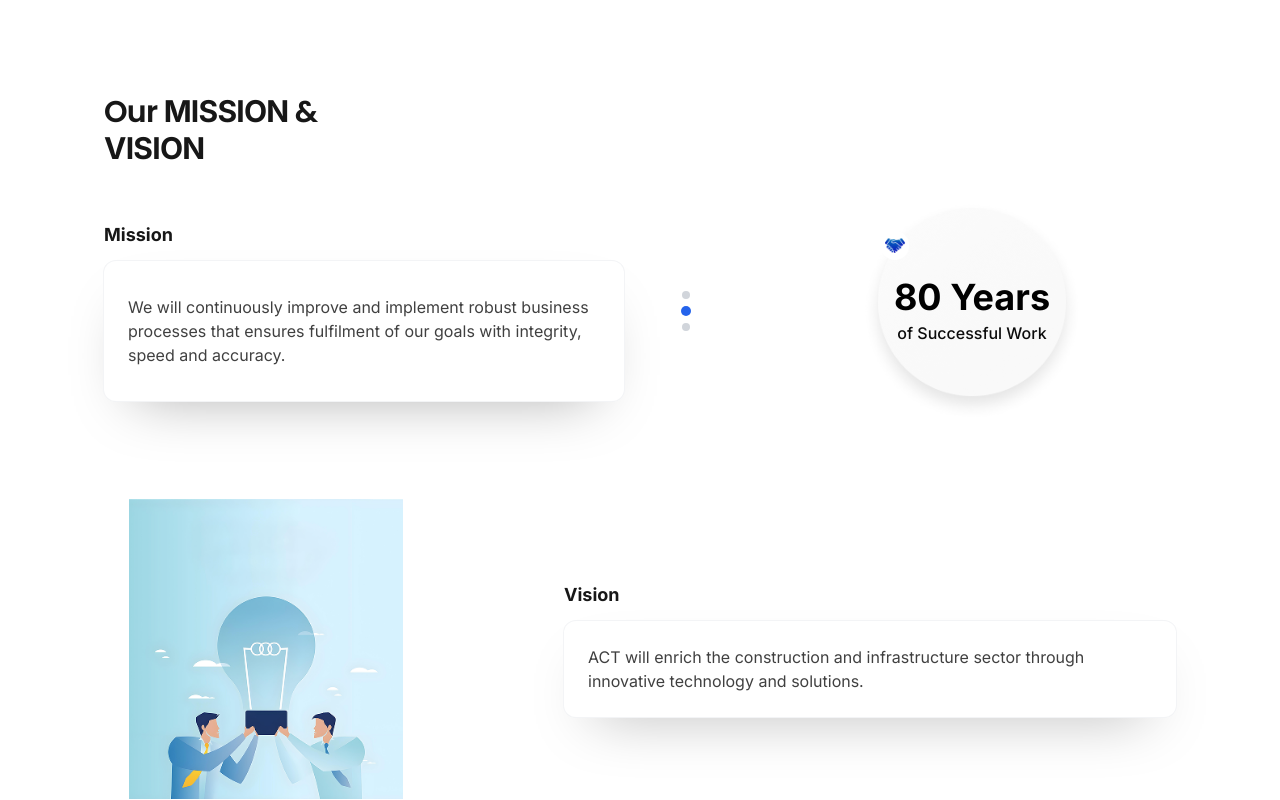
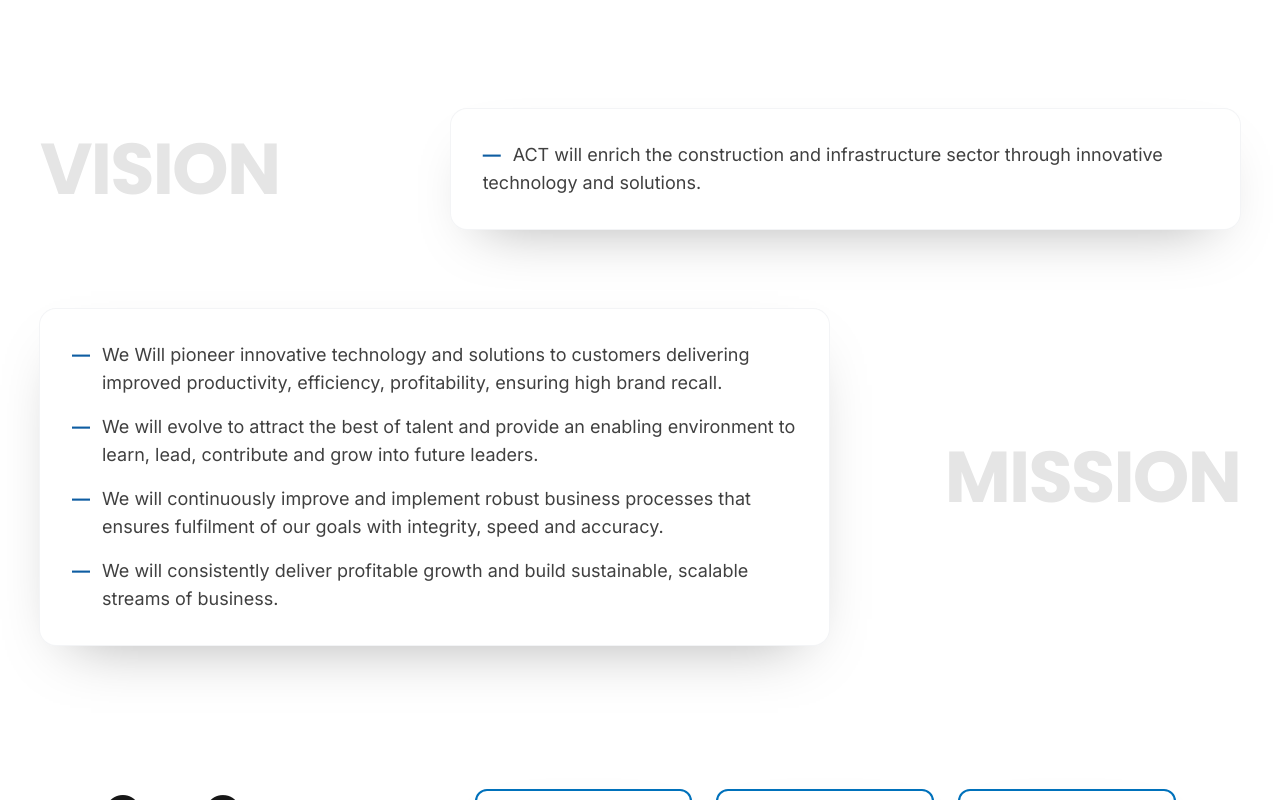
Before and after one commit to ayatiworkstechnologies/Act-India, a React (Vite) app: page /about in a window 1280 px wide. Shown: the part 1000-1800 px from the top of the page. Built offline with nearby package versions, Linux system fonts and the light colour scheme.

Commit message:
17-02-26

```diff
--- a/src/pages/About/MissionVission.jsx
+++ b/src/pages/About/MissionVission.jsx
@@ -1,126 +1,96 @@
-// MissionVision.jsx
-import React, { useState, useEffect } from "react";
-import { motion, AnimatePresence } from "framer-motion";
+"use client";
+import React from "react";
+import { motion } from "framer-motion";
 
 export default function MissionVision({
-  years = 80,
   missionTexts = [
+    "We Will pioneer innovative technology and solutions to customers delivering improved productivity, efficiency, profitability, ensuring high brand recall.",
     "We will evolve to attract the best of talent and provide an enabling environment to learn, lead, contribute and grow into future leaders.",
     "We will continuously improve and implement robust business processes that ensures fulfilment of our goals with integrity, speed and accuracy.",
     "We will consistently deliver profitable growth and build sustainable, scalable streams of business.",
   ],
   visionText = "ACT will enrich the construction and infrastructure sector through innovative technology and solutions.",
-  visionImage = "/assets/vision.png",
 }) {
-  const [currentIndex, setCurrentIndex] = useState(0);
+  return (
+    <section className="bg-white text-neutral-900 py-14 md:py-20 overflow-hidden">
+      <div className="mx-auto w-full max-w-7xl px-6 md:px-10">
 
-  // Auto-slide every 4 seconds
-  useEffect(() => {
-    const interval = setInterval(() => {
-      setCurrentIndex((prev) => (prev + 1) % missionTexts.length);
-    }, 4000);
-    return () => clearInterval(interval);
-  }, [missionTexts.length]);
+        {/* ================= VISION SECTION ================= */}
+        <div className="grid grid-cols-12 items-center gap-8 mb-20">
 
-  return (
-    <section className="bg-white text-neutral-900 py-12 md:py-16">
-      <div className="mx-auto w-full max-w-6xl px-6 md:px-10">
-        {/* Section Heading */}
-        <header>
-          <h2 className="text-2xl md:text-3xl tracking-tight">
-            Our <span className="font-bold">MISSION</span> & <br />
-            <span className="font-bold">VISION</span>
+          {/* Big Left Title */}
+          <div className="col-span-12 lg:col-span-4">
+            <h2 className="text-6xl md:text-7xl font-extrabold tracking-tight text-neutral-200">
+              VISION
             </h2>
-        </header>
+          </div>
 
-        {/* ===== Row 1: Mission (left) • Vertical Dots (middle) • Years badge (right) ===== */}
-        <div className="grid grid-cols-12 gap-6 md:gap-8 items-center mt-8">
-          {/* Mission text slider */}
-          <div className="col-span-12 lg:col-span-6">
-            <div className="mb-3 text-lg font-semibold">Mission</div>
+          {/* Right Content */}
+          <div className="col-span-12 lg:col-span-8">
+            <motion.div
+              initial={{ opacity: 0, y: 40 }}
+              whileInView={{ opacity: 1, y: 0 }}
+              transition={{ duration: 0.7 }}
+              viewport={{ once: true }}
+              className="bg-white rounded-2xl shadow-[0_25px_60px_-30px_rgba(0,0,0,0.35)] ring-1 ring-gray-100 p-6 md:p-8"
+            >
+              <p className="text-base md:text-lg text-neutral-700 leading-relaxed">
+                    <span className="text-secondary font-bold mr-3">—</span>
+                {visionText}
+              </p>
 
-            <div className="relative bg-white rounded-xl shadow-[0_25px_60px_-30px_rgba(0,0,0,0.35)] ring-1 ring-gray-100 overflow-hidden h-[160px] md:h-[140px] flex items-center">
-              <AnimatePresence mode="wait">
-                <motion.p
-                  key={currentIndex}
-                  initial={{ opacity: 0, y: 20 }}
-                  animate={{ opacity: 1, y: 0 }}
-                  exit={{ opacity: 0, y: -20 }}
-                  transition={{ duration: 0.6 }}
-                  className="p-5 md:p-6 text-sm md:text-base text-neutral-700 leading-relaxed absolute"
-                >
-                  {missionTexts[currentIndex]}
-                </motion.p>
-              </AnimatePresence>
+            </motion.div>
           </div>
         </div>
 
-          {/* Vertical slider dots (interactive) */}
-          <div className="col-span-12 lg:col-span-1 hidden lg:flex flex-col items-center justify-center gap-2">
-            {missionTexts.map((_, i) => (
-              <button
-                key={i}
-                onClick={() => setCurrentIndex(i)}
-                className={`w-2 h-2 rounded-full transition-all duration-300 ${
-                  i === currentIndex ? "bg-blue-600 scale-125" : "bg-gray-300"
-                }`}
-              />
+        {/* ================= MISSION SECTION ================= */}
+        <div className="grid grid-cols-12 items-center gap-8">
+
+          {/* Left Mission Content (static + animated line by line) */}
+          <div className="col-span-12 lg:col-span-8">
+            <div className="bg-white rounded-2xl shadow-[0_25px_60px_-30px_rgba(0,0,0,0.35)] ring-1 ring-gray-100 p-6 md:p-8">
+
+              <motion.ul
+                initial="hidden"
+                whileInView="visible"
+                viewport={{ once: true }}
+                className="space-y-4"
+              >
+                {missionTexts.map((text, index) => (
+                  <motion.li
+                    key={index}
+                    variants={{
+                      hidden: { opacity: 0, y: 30 },
+                      visible: {
+                        opacity: 1,
+                        y: 0,
+                        transition: {
+                          delay: index * 0.4,
+                          duration: 0.6,
+                          ease: "easeOut",
+                        },
+                      },
+                    }}
+                    className="text-base md:text-lg text-neutral-700 leading-relaxed flex"
+                  >
+                    <span className="text-secondary font-bold mr-3">—</span>
+                    {text}
+                  </motion.li>
                 ))}
-          </div>
+              </motion.ul>
 
-          {/* Years badge (static) */}
-          <div className="col-span-12 lg:col-span-4 flex justify-start lg:justify-end">
-            <YearsBadge years={years} />
             </div>
           </div>
 
-        {/* ===== Row 2: Vision (image + text) ===== */}
-        <div className="mt-12 md:mt-16 grid grid-cols-12 gap-6 md:gap-8 items-center">
-          {/* Vision image */}
-          <div className="col-span-12 lg:col-span-5">
-            <div className="relative p-3">
-              <img
-                src={visionImage}
-                alt="Vision illustration"
-                className="w-[300px] h-full md:h-[300px] object-contain"
-              />
+          {/* Right Big Mission Heading */}
+          <div className="col-span-12 lg:col-span-4 flex lg:justify-end">
+            <h2 className="text-6xl md:text-7xl font-extrabold tracking-tight text-neutral-200">
+              MISSION
+            </h2>
           </div>
         </div>
 
-          {/* Vision text */}
-          <div className="col-span-12 lg:col-span-7">
-            <div className="mb-3 text-lg font-bold">Vision</div>
-            <div className="bg-white rounded-xl shadow-[0_25px_60px_-30px_rgba(0,0,0,0.35)] ring-1 ring-gray-100">
-              <p className="p-5 md:p-6 text-sm md:text-base text-neutral-700 leading-relaxed">
-                {visionText}
-              </p>
-            </div>
-          </div>
-        </div>
       </div>
     </section>
   );
 }
-
-/* ===== Helper: Years Badge ===== */
-function YearsBadge({ years }) {
-  return (
-    <div className="relative w-48 h-48 md:w-56 md:h-56">
-      <img
-        src="/assets/round.png"
-        alt="Years Badge"
-        className="absolute inset-0 w-full h-full object-contain"
-      />
-      <div className="relative flex items-center justify-center w-full h-full text-white text-center px-4">
-        <div>
-          <div className="text-3xl md:text-4xl text-black font-extrabold leading-tight">
-            {years} Years
-          </div>
-          <div className="mt-1 text-sm md:text-base text-black font-medium opacity-95">
-            of Successful Work
-          </div>
-        </div>
-      </div>
-    </div>
-  );
-}
```
Lines whose indentation alone changed are shown as unchanged.
